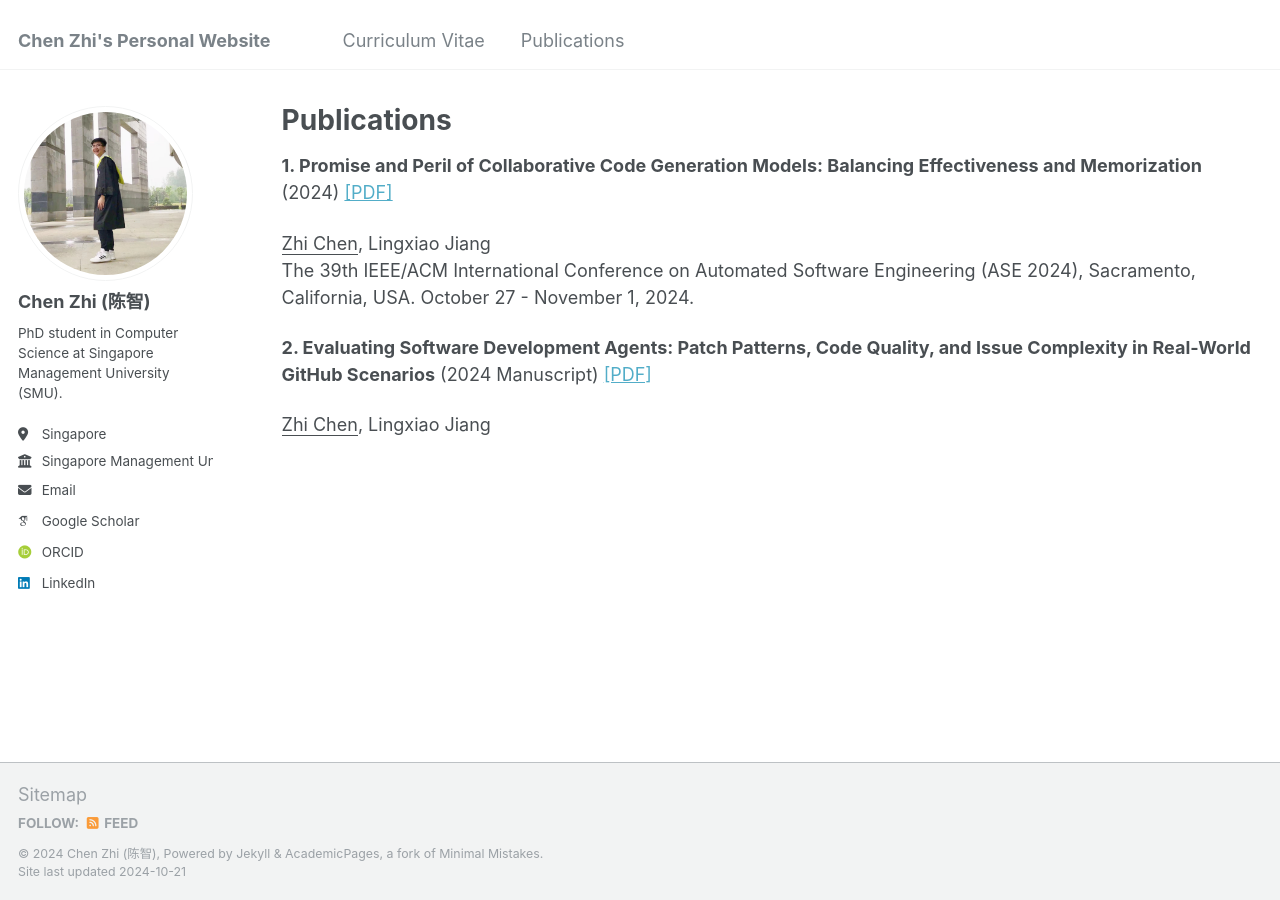
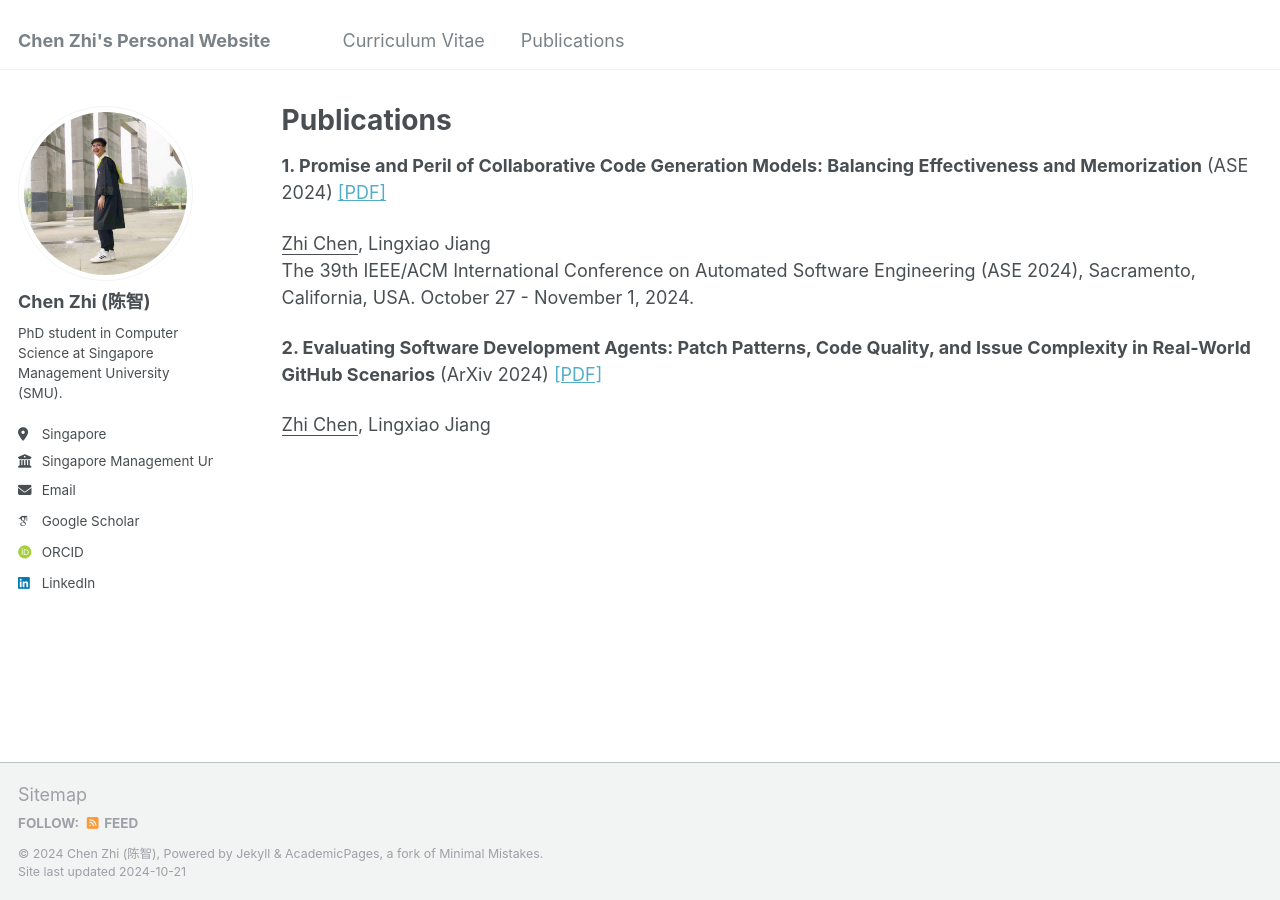
Before and after one commit to chenzhi-cz/chenzhi-cz.github.io, a Jekyll site: the page built from _pages/publications.html, in a window 1280 px wide. Built offline with Jekyll 4.4.1, drawn with Linux system fonts in a browser that asks for light colours; some web fonts are replaced.

Commit message:
Update publications.html

```diff
--- a/_pages/publications.html
+++ b/_pages/publications.html
@@ -8,13 +8,13 @@ author_profile: true
 
 <!-- First Paper -->
 <div class="publication">
-    <p><strong>1. Promise and Peril of Collaborative Code Generation Models: Balancing Effectiveness and Memorization</strong> (2024) <a href="https://arxiv.org/pdf/2409.12020" class="pdf-link">[PDF]</a></p>
+    <p><strong>1. Promise and Peril of Collaborative Code Generation Models: Balancing Effectiveness and Memorization</strong> (ASE 2024) <a href="https://arxiv.org/pdf/2409.12020" class="pdf-link">[PDF]</a></p>
     <p><u>Zhi Chen</u>, Lingxiao Jiang<br/>
     The 39th IEEE/ACM International Conference on Automated Software Engineering (ASE 2024), Sacramento, California, USA. October 27 - November 1, 2024.</p>
 </div>
 
 <!-- Second Paper -->
 <div class="publication">
-    <p><strong>2. Evaluating Software Development Agents: Patch Patterns, Code Quality, and Issue Complexity in Real-World GitHub Scenarios</strong> (2024 Manuscript) <a href="https://arxiv.org/pdf/2410.12468" class="pdf-link">[PDF]</a></p>
+    <p><strong>2. Evaluating Software Development Agents: Patch Patterns, Code Quality, and Issue Complexity in Real-World GitHub Scenarios</strong> (ArXiv 2024) <a href="https://arxiv.org/pdf/2410.12468" class="pdf-link">[PDF]</a></p>
     <p><u>Zhi Chen</u>, Lingxiao Jiang</p>
 </div>
```
